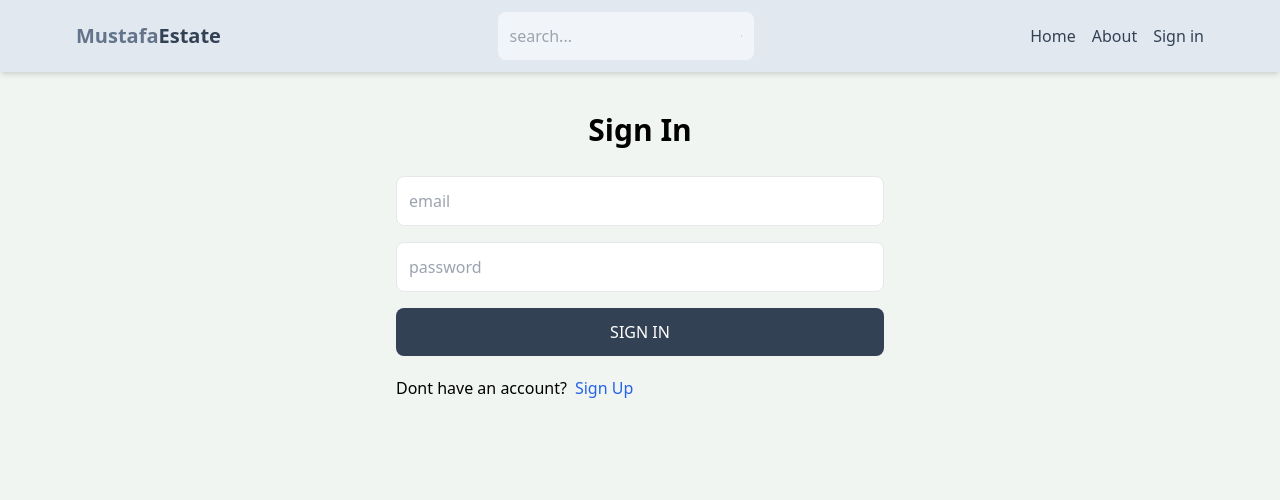
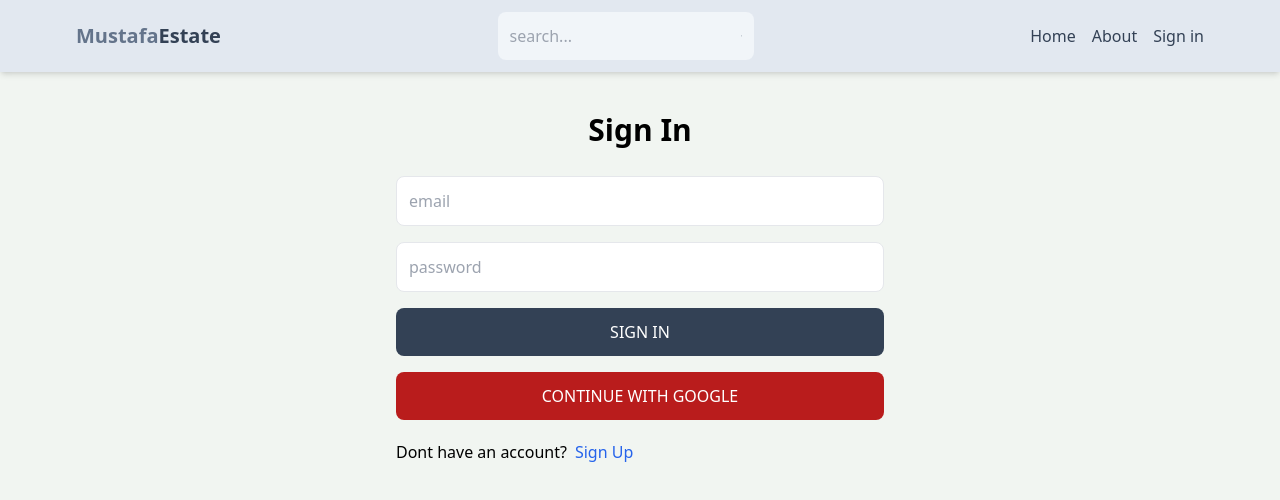
Before and after one commit to Mustafaelhdad/mern-estate, a React (Vite) app in the folder client/: page /sign-in in a window 1280 px wide. Shown: the top 500 px of the page. Built offline with nearby package versions, Linux system fonts and the light colour scheme; no server answers.

Commit message:
create and add OAuth

```diff
--- a/client/package.json
+++ b/client/package.json
@@ -11,12 +11,16 @@
   },
   "dependencies": {
     "@reduxjs/toolkit": "^2.2.7",
+    "file-saver": "^2.0.5",
+    "firebase": "^10.12.5",
     "react": "^18.3.1",
     "react-dom": "^18.3.1",
+    "react-file-reader": "^1.1.4",
     "react-icons": "^5.2.1",
     "react-redux": "^9.1.2",
     "react-router-dom": "^6.25.1",
-    "redux-persist": "^6.0.0"
+    "redux-persist": "^6.0.0",
+    "xlsx": "^0.18.5"
   },
   "devDependencies": {
     "@types/react": "^18.3.3",
--- /dev/null
+++ b/client/src/components/OAuth.jsx
@@ -0,0 +1,55 @@
+import React from "react";
+import { GoogleAuthProvider, getAuth, signInWithPopup } from "firebase/auth";
+import { app } from "../firebase";
+import axios from "axios";
+import { useDispatch } from "react-redux";
+import { signInSuccess } from "../redux/user/userSlice";
+import { useNavigate } from "react-router-dom";
+
+function OAuth() {
+  const dispatch = useDispatch();
+  const navigate = useNavigate();
+
+  const handleGoogleClick = async () => {
+    try {
+      const provider = new GoogleAuthProvider();
+      const auth = getAuth(app);
+
+      const result = await signInWithPopup(auth, provider);
+
+      console.log(result);
+      const res = await axios.post(
+        "/api/auth/google",
+        {
+          name: result.user.displayName,
+          email: result.user.email,
+          photo: result.user.photoURL,
+        },
+        {
+          headers: {
+            "Content-Type": "application/json",
+          },
+        }
+      );
+
+      const data = await res;
+      console.log("data", data);
+
+      dispatch(signInSuccess(data));
+      navigate("/");
+    } catch (err) {
+      console.log("could not sign in with google", err);
+    }
+  };
+  return (
+    <button
+      onClick={handleGoogleClick}
+      type="button"
+      className="bg-red-700 text-white p-3 rounded-lg uppercase hover:opacity-95"
+    >
+      continue with google
+    </button>
+  );
+}
+
+export default OAuth;
--- /dev/null
+++ b/client/src/firebase.js
@@ -0,0 +1,17 @@
+// Import the functions you need from the SDKs you need
+import { initializeApp } from "firebase/app";
+// TODO: Add SDKs for Firebase products that you want to use
+// https://firebase.google.com/docs/web/setup#available-libraries
+
+// Your web app's Firebase configuration
+const firebaseConfig = {
+  apiKey: import.meta.env.VITE_FIREBASE_API_KEY,
+  authDomain: "mern-estate-29ce4.firebaseapp.com",
+  projectId: "mern-estate-29ce4",
+  storageBucket: "mern-estate-29ce4.appspot.com",
+  messagingSenderId: "515928429186",
+  appId: "1:515928429186:web:044bebe9e878492ba91a9b",
+};
+
+// Initialize Firebase
+export const app = initializeApp(firebaseConfig);
--- a/client/src/pages/SignIn.jsx
+++ b/client/src/pages/SignIn.jsx
@@ -7,6 +7,7 @@
   signInSuccess,
   signInFailure,
 } from "../redux/user/userSlice";
+import OAuth from "../components/OAuth";
 
 function SignIn() {
   const [formDate, setFormData] = useState({});
@@ -67,6 +68,7 @@
         >
           {loading ? "Loading..." : "Sign In"}
         </button>
+        <OAuth />
       </form>
 
       <div className="flex gap-2 mt-5">
--- a/client/src/pages/SignUp.jsx
+++ b/client/src/pages/SignUp.jsx
@@ -1,6 +1,7 @@
 import React, { useState } from "react";
 import axios from "axios";
 import { Link, useNavigate } from "react-router-dom";
+import OAuth from "../components/OAuth";
 
 function SignUp() {
   const [formDate, setFormData] = useState({});
@@ -73,6 +74,7 @@
         >
           {loading ? "Loading..." : "Sign Up"}
         </button>
+        <OAuth />
       </form>
 
       <div className="flex gap-2 mt-5">
```
Also changed, not shown: 1 other file (tests, documents, lock files or other folders).
